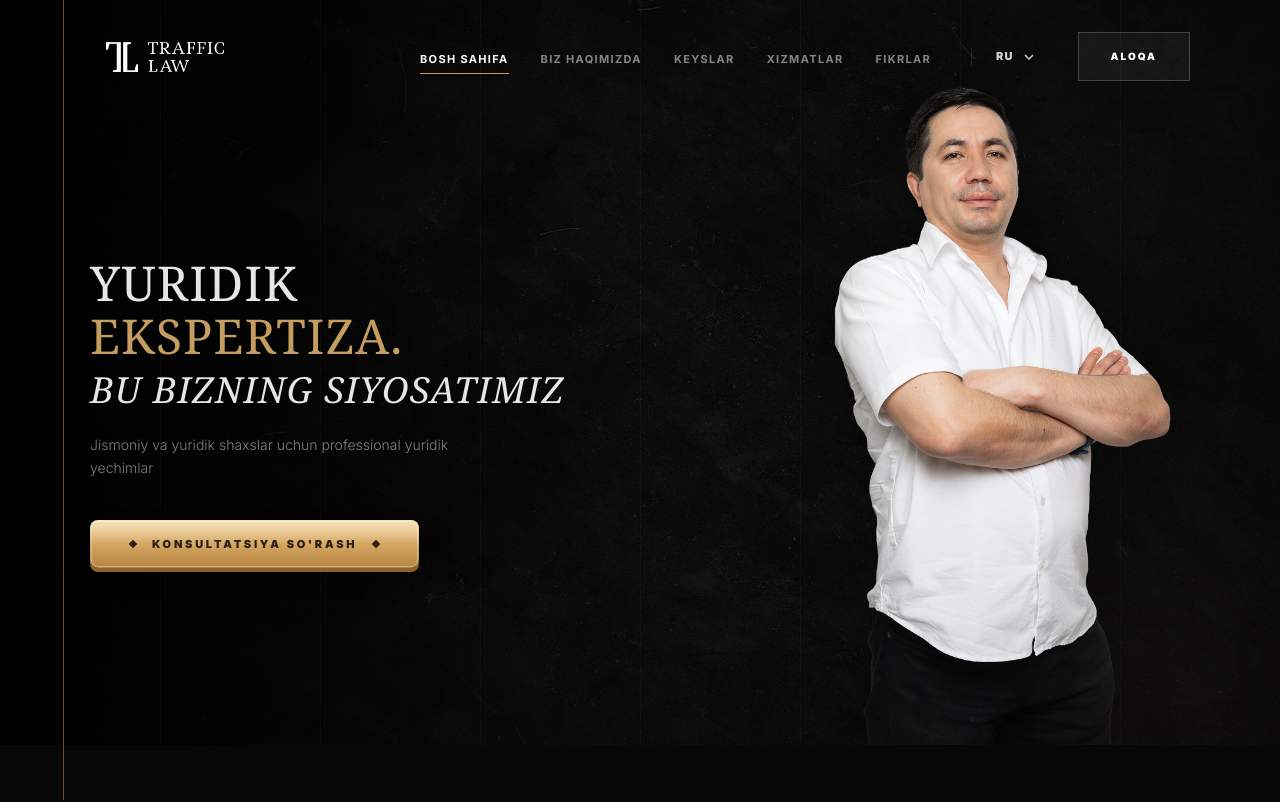
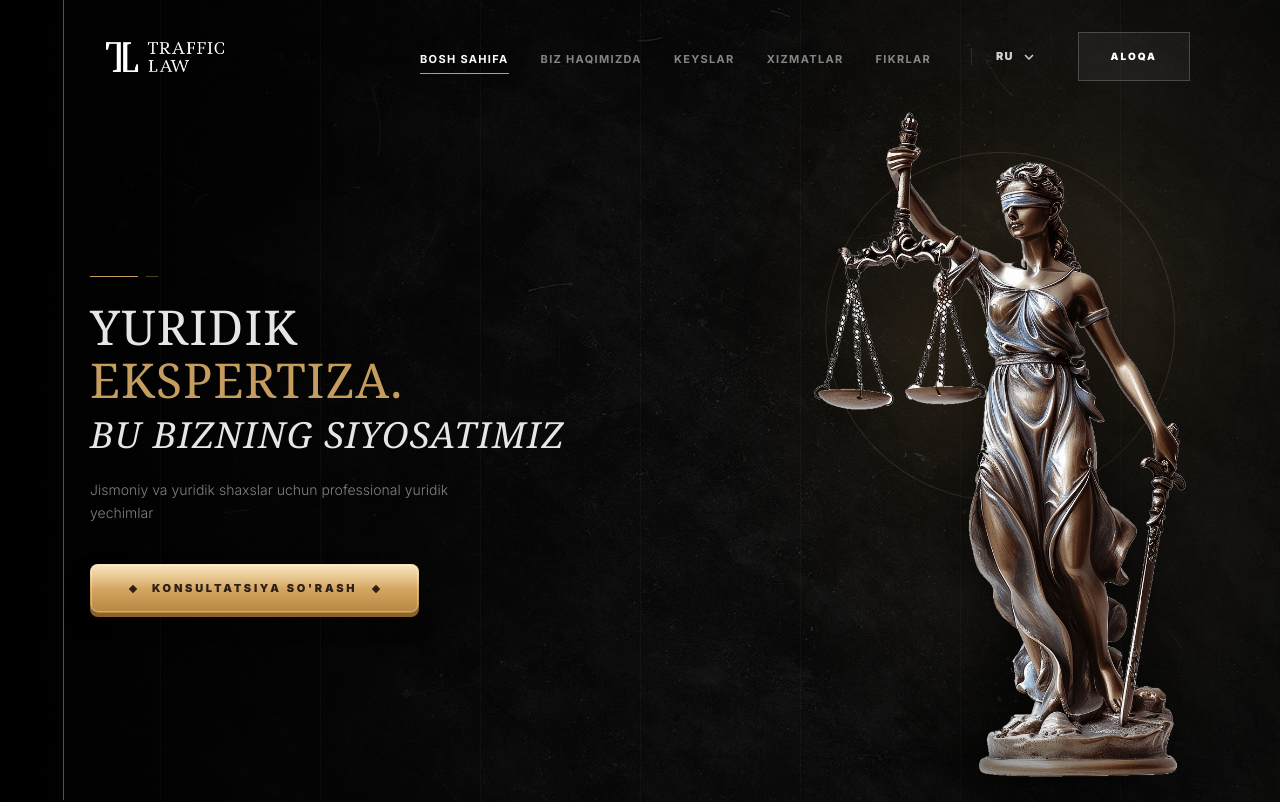
Before and after one commit to abroranvarov01/traffic.law, a Next.js app: page /case in a window 1280 px wide. Shown: the top 802 px of the page. Built offline with nearby package versions, Linux system fonts and the light colour scheme; a web font is replaced by a local one.

Commit message:
feat(hero): update main photo

```diff
--- a/src/widgets/Hero/ui/Hero.jsx
+++ b/src/widgets/Hero/ui/Hero.jsx
@@ -9,7 +9,7 @@ const Hero = ({ dict }) => {
   const h = dict?.hero || {};
 
   return (
-    <section className="relative w-full  flex items-center justify-center overflow-hidden bg-[#070707]">
+    <section className="relative w-full min-h-[640px] lg:min-h-[88vh] flex items-center justify-center overflow-hidden bg-[#070707]">
       {/* Background Image with Overlay */}
       <div className="absolute inset-0 z-0">
         <Image
@@ -37,7 +37,10 @@ const Hero = ({ dict }) => {
       </div>
 
       {/* Main Content */}
-      <Container className="relative z-10 flex flex-col lg:flex-row items-center justify-between gap-12 pt-20">
+      {/* Oltin nur - Femida tomonidan tushuvchi yorug'lik */}
+      <div className="absolute right-0 top-0 h-full w-1/2 z-[1] pointer-events-none bg-[radial-gradient(ellipse_at_65%_35%,rgba(197,157,95,0.10),transparent_60%)]" />
+
+      <Container className="relative z-10 flex flex-col lg:flex-row items-center justify-between gap-12 lg:gap-16 pt-28 pb-20 lg:py-28">
         {/* Left Content */}
         <motion.div
           initial={{ opacity: 0, x: -30 }}
@@ -45,6 +48,12 @@ const Hero = ({ dict }) => {
           transition={{ duration: 0.8 }}
           className="w-full lg:w-3/5 text-white space-y-6 order-2 lg:order-1"
         >
+          {/* Oltin dekorativ chiziq */}
+          <div className="flex items-center gap-2">
+            <span className="h-[1px] w-12 bg-[#C59D5F]" />
+            <span className="h-[1px] w-3 bg-[#C59D5F]/40" />
+          </div>
+
           {/* Sarlavhalar o'lchami kichraytirildi (text-5xl gacha) */}
           <h1 className="text-3xl md:text-4xl lg:text-5xl font-serif leading-[1.1] uppercase tracking-wide">
             <span className="block text-white/90">
@@ -77,23 +86,31 @@ const Hero = ({ dict }) => {
           </div>
         </motion.div>
 
-        {/* Right Image - Ixchamroq o'lchamda */}
+        {/* Right Image - Femida (adolat tarozisi) */}
         <motion.div
           initial={{ opacity: 0, scale: 0.95 }}
           animate={{ opacity: 1, scale: 1 }}
           transition={{ duration: 1, delay: 0.2 }}
           className="w-full lg:w-2/5 flex justify-center lg:justify-end order-1 lg:order-2"
         >
-          <div className="relative w-full max-w-[380px] aspect-[4/7] drop-shadow-[0_20px_50px_rgba(0,0,0,0.5)]">
-            <Image
-              src="/news/intro.png"
-              alt="Professional Lawyer"
-              fill
-              className="object-contain"
-              priority
-            />
-            {/* Rasm ostidagi oltin nuri (glow) */}
-            <div className="absolute -bottom-10 -right-10 w-40 h-40 bg-[#C59D5F]/10 blur-[100px] rounded-full" />
+          <div className="relative w-full max-w-[270px] sm:max-w-[320px] lg:max-w-[380px]">
+            {/* Haykal ortidagi oltin halqa (nimb) */}
+            <div className="absolute top-[6%] left-1/2 -translate-x-1/2 w-[92%] aspect-square rounded-full border border-[#C59D5F]/20 bg-[radial-gradient(circle,rgba(197,157,95,0.16),transparent_70%)] pointer-events-none" />
+            <div className="absolute top-[12%] left-1/2 -translate-x-1/2 w-[70%] aspect-square rounded-full bg-[#C59D5F]/10 blur-[70px] pointer-events-none" />
+
+            <div className="relative w-full aspect-[4/7]">
+              <Image
+                src="/news/femida.png"
+                alt={h.imageAlt || "Фемида — весы правосудия"}
+                fill
+                sizes="(max-width: 1024px) 75vw, 380px"
+                className="object-contain drop-shadow-[0_25px_45px_rgba(0,0,0,0.85)]"
+                priority
+              />
+            </div>
+
+            {/* Haykal ostidagi soya - "yerga qo'nishi" uchun */}
+            <div className="absolute bottom-[1%] left-1/2 -translate-x-1/2 w-[55%] h-5 rounded-[100%] bg-black/80 blur-lg pointer-events-none" />
           </div>
         </motion.div>
       </Container>
```
Also changed, not shown: public/news/femida.png (added).
